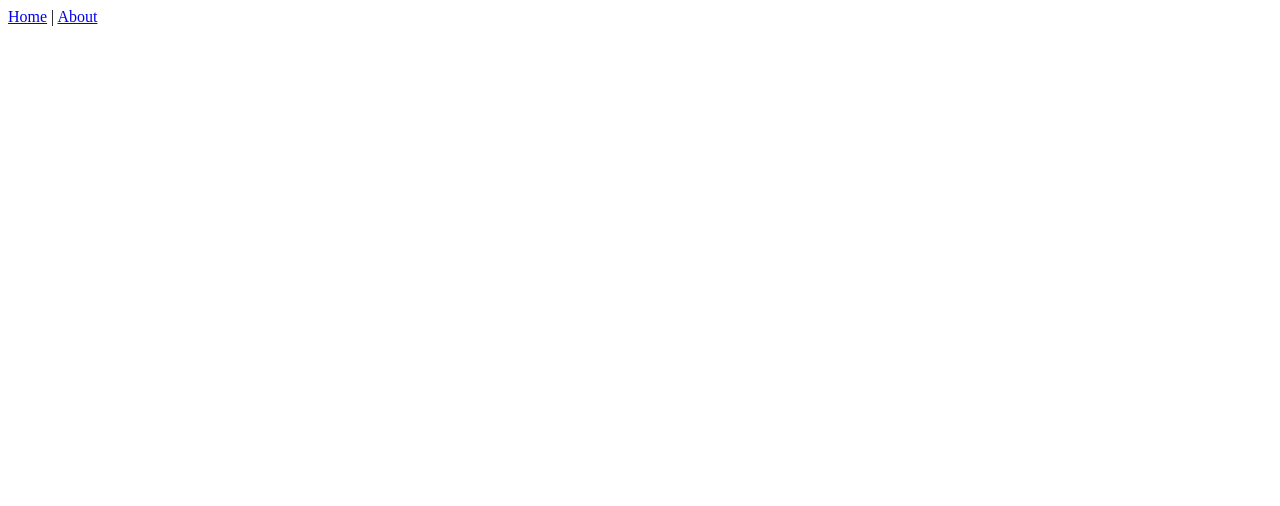
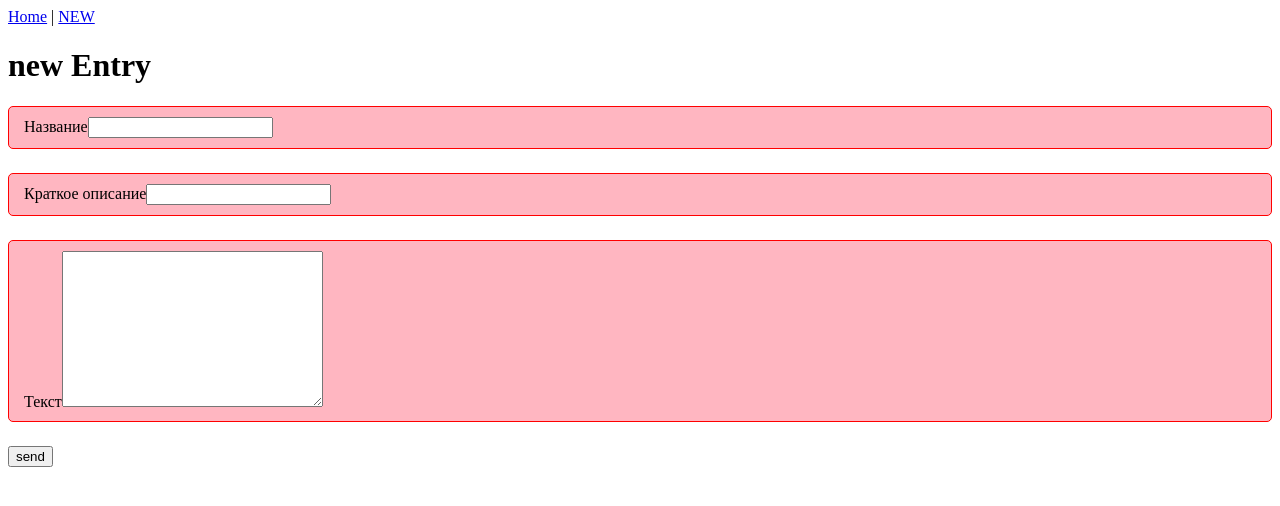
Before and after one commit to ase444ka/simple-blog, a Vue app: page /new-entry in a window 1280 px wide. Shown: the top 506 px of the page. Built offline with nearby package versions, Linux system fonts and the light colour scheme.

Commit message:
01 made app's backbone

```diff
--- a/src/App.vue
+++ b/src/App.vue
@@ -2,7 +2,7 @@
   <div id="app">
     <div id="nav">
       <router-link to="/">Home</router-link> |
-      <router-link to="/about">About</router-link>
+      <router-link to="/new-entry/">NEW</router-link>
     </div>
     <router-view />
   </div>
--- /dev/null
+++ b/src/components/EntryComments.vue
@@ -0,0 +1,62 @@
+<template>
+  <div class="entry__comments">
+    <h2>Комментарии</h2>
+    <new-comment @change="addComment" />
+    <label for="new-comment">Оставить комментарий</label>
+    <ul v-if="comments.length">
+      <li v-for="comment of comments" :key="comment.id">
+        <p class="entry__comment__text">{{ comment.text }}</p>
+        <p class="entry__comment__name">{{ comment.name }}</p>
+      </li>
+    </ul>
+    <div v-else>Здесь пока никто ничего не написал..</div>
+  </div>
+</template>
+
+<script>
+let id = 0;
+
+import NewComment from './NewComment.vue';
+export default {
+  components: { NewComment },
+
+  data() {
+    return {
+      localComments: this.comments,
+    };
+  },
+
+  props: {
+    comments: {
+      type: Array,
+      required: true,
+    },
+  },
+
+  model: {
+    event: 'change',
+    prop: 'comments',
+  },
+
+  methods: {
+    addComment(event) {
+      let comment = event;
+      console.log(id);
+      event.id = id++;
+      this.localComments.push(comment);
+    },
+    removeComment(id) {
+      let removingComment = this.localComments.find(
+        (comment) => (comment.id = id),
+      );
+      this.localComments.splice(this.localComments.indexOf(removingComment), 1);
+    },
+  },
+
+  watch: {
+    localComments(value) {
+      this.$emit('change', value);
+    },
+  },
+};
+</script>
--- /dev/null
+++ b/src/components/NewComment.vue
@@ -0,0 +1,59 @@
+<template>
+  <form
+    class="new-comment-form"
+    :class="{ 'new-comment-form_uncorrect': uncorrect }"
+    @submit.prevent="send"
+  >
+    <div class="form-group" :class="{ 'input-empty': !comment.name }">
+      <label for="name">Ваше имя</label>
+      <input type="text" id="name" v-model="comment.name" />
+    </div>
+
+    <div class="form-group" :class="{ 'input-empty': !comment.text }">
+      <label for="text">Текст</label>
+      <textarea id="text" v-model="comment.text" cols="30" rows="10"></textarea>
+    </div>
+    <span class="new-comment-form__warning" v-if="uncorrect"
+      >необходимо что-то написать</span
+    >
+    <button type="submit">отправить</button>
+  </form>
+</template>
+
+<script>
+export default {
+  data() {
+    return {
+      comment: {
+        name: 'гость',
+        text: '',
+        date: null,
+      },
+      uncorrect: false,
+    };
+  },
+
+  methods: {
+    send() {
+      if (!this.comment.text) {
+        this.uncorrect = true;
+        return;
+      }
+      this.comment.date = new Date();
+      this.$emit('change', { ...this.comment });
+    },
+  },
+};
+</script>
+
+<style lang="scss" scoped>
+.new-comment-form {
+  border: 1px solid blue;
+  background: lightsteelblue;
+  padding: 10px 5px;
+  width: 40%;
+  &__warning {
+    color: darkred;
+  }
+}
+</style>
--- a/src/router/index.js
+++ b/src/router/index.js
@@ -11,13 +11,32 @@ const routes = [
     component: Home,
   },
   {
-    path: "/about",
-    name: "About",
+    path: "/entry/:id",
+    name: "Entry",
+    props: true,
     // route level code-splitting
     // this generates a separate chunk (about.[hash].js) for this route
     // which is lazy-loaded when the route is visited.
     component: () =>
-      import(/* webpackChunkName: "about" */ "../views/About.vue"),
+      import(/* webpackChunkName: "entry" */ "../views/Entry.vue"),
+  },
+  {
+    path: "/new-entry",
+    name: "NewEntry",
+    // route level code-splitting
+    // this generates a separate chunk (about.[hash].js) for this route
+    // which is lazy-loaded when the route is visited.
+    component: () =>
+      import(/* webpackChunkName: "entry" */ "../views/NewEntry.vue"),
+  },
+  {
+    path: "/entry-success",
+    name: "Success",
+    // route level code-splitting
+    // this generates a separate chunk (about.[hash].js) for this route
+    // which is lazy-loaded when the route is visited.
+    component: () =>
+      import(/* webpackChunkName: "entry" */ "../views/Success.vue"),
   },
 ];
 
--- a/src/views/About.vue
+++ /dev/null
@@ -1,5 +0,0 @@
-<template>
-  <div class="about">
-    <h1>This is an about page</h1>
-  </div>
-</template>
--- /dev/null
+++ b/src/views/Entry.vue
@@ -0,0 +1,45 @@
+<template>
+  <div class="about">
+    <h1>{{ entry.title }}</h1>
+    <p>{{ entry.text }}</p>
+    <entry-comments v-model="localComments" />
+  </div>
+</template>
+
+<script>
+import EntryComments from '@/components/EntryComments.vue';
+export default {
+  components: { EntryComments },
+  data() {
+    return {
+      entries: JSON.parse(localStorage.entries),
+      localComments: [],
+    };
+  },
+  props: {
+    id: {
+      required: true,
+    },
+  },
+  computed: {
+    entry() {
+      return this.entries.find((entry) => entry.id == this.id);
+    },
+  },
+  mounted() {
+    this.localComments = this.entry.comments;
+  },
+  watch: {
+    localComments(value) {
+      let newEntries = this.entries.map((entry) => {
+        if (this.id == entry.id) {
+          entry.comments = value;
+        }
+        return entry;
+      });
+      this.entries = [...newEntries];
+      localStorage.entries = JSON.stringify(newEntries);
+    },
+  },
+};
+</script>
--- a/src/views/Home.vue
+++ b/src/views/Home.vue
@@ -1,6 +1,39 @@
 <template>
   <div class="home">
-    <img alt="Vue logo" src="../assets/logo.png" />
-    <h1>Welcome to Your Vue.js App</h1>
+    <h1>Мой простой блог</h1>
+    <ul v-if="entries">
+      <li v-for="entry of entries" :key="entry.id">
+        <h3>{{ entry.title }}</h3>
+        <p>{{ entry.about }}</p>
+        <div>Написано {{ new Date(entry.date).toString() }}</div>
+        <div>Комментариев: {{ entry.comments.length }}</div>
+        <router-link :to="{ name: 'Entry', params: { id: entry.id } }"
+          >Читать далее</router-link
+        >
+        <button @click="removeEntry(entry)">удалить запись</button>
+      </li>
+    </ul>
   </div>
 </template>
+<script>
+export default {
+  data() {
+    return {
+      entries: JSON.parse(localStorage.entries),
+    };
+  },
+  methods: {
+    removeEntry(entry) {
+      let remainingEntries = this.entries.filter(
+        (current) => current.id != entry.id,
+      );
+      this.entries = remainingEntries;
+    },
+  },
+  watch: {
+    entries(value) {
+      localStorage.entries = JSON.stringify(value);
+    },
+  },
+};
+</script>
--- /dev/null
+++ b/src/views/NewEntry.vue
@@ -0,0 +1,77 @@
+<template>
+  <form class="new-entry-form" @submit.prevent="send">
+    <h1 class="newEntry">new Entry</h1>
+    <div class="form-group" :class="{ 'input-empty': !entry.title }">
+      <label for="title">Название</label>
+      <input type="text" id="title" v-model="entry.title" />
+    </div>
+
+    <div class="form-group" :class="{ 'input-empty': !entry.about }">
+      <label for="about">Краткое описание</label>
+      <input type="text" id="about" v-model="entry.about" />
+    </div>
+
+    <div class="form-group" :class="{ 'input-empty': !entry.text }">
+      <label for="text">Текст</label>
+      <textarea id="text" v-model="entry.text" cols="30" rows="10"></textarea>
+    </div>
+    <button type="submit">send</button>
+  </form>
+</template>
+
+<script>
+export default {
+  data() {
+    return {
+      entries: localStorage.entries ? JSON.parse(localStorage.entries) : [],
+
+      entry: {
+        id: +localStorage.currentId + 1 || 1,
+        text: '',
+        about: '',
+        date: null,
+        title: '',
+        comments: [],
+      },
+    };
+  },
+  methods: {
+    abortSending() {
+      alert('not filled');
+    },
+    send() {
+      if (this.notFilledIn) {
+        this.abortSending();
+        return;
+      }
+      this.entry.date = new Date();
+      localStorage.currentId = this.entry.id;
+      this.entries.push(this.entry);
+      console.log(this.entry);
+      console.log(this.entries);
+      localStorage.entries = JSON.stringify(this.entries);
+      this.$router.push({ name: 'Success' });
+    },
+  },
+
+  computed: {
+    notFilledIn() {
+      return !this.entry.text || !this.entry.about || !this.entry.title;
+    },
+  },
+};
+</script>
+
+<style scoped lang="scss">
+.form-group {
+  border: 1px solid grey;
+  border-radius: 5px;
+  padding: 10px 15px;
+  margin-bottom: 24px;
+  background: lightskyblue;
+  &.input-empty {
+    border-color: red;
+    background: lightpink;
+  }
+}
+</style>
--- /dev/null
+++ b/src/views/Success.vue
@@ -0,0 +1,6 @@
+<template>
+    <div>
+        <p>Запись успешно добавлено</p>
+        <router-link :to="{name: 'Home'}">перейти на главную</router-link>
+    </div>
+</template>
```
Also changed, not shown: package.json (+9 -1 lines).
